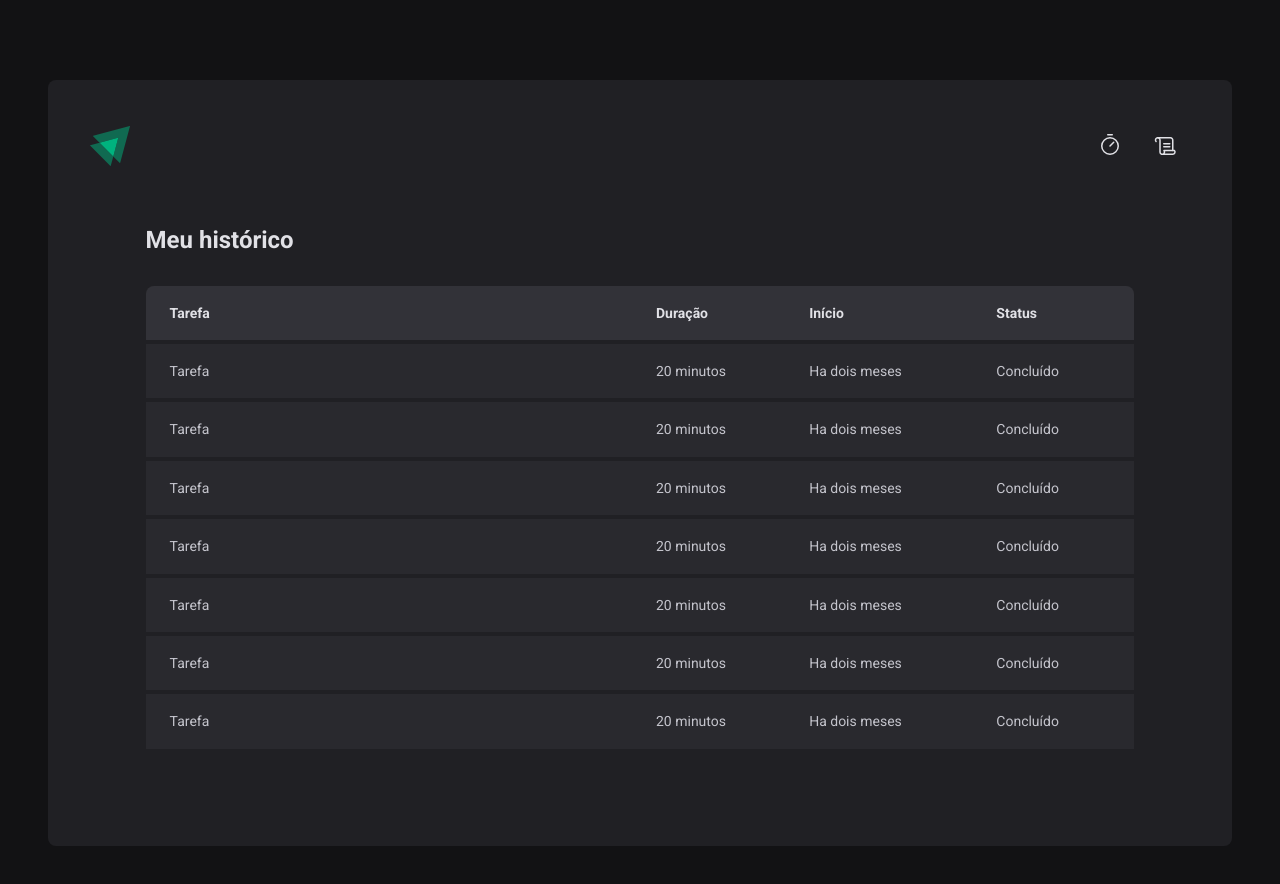
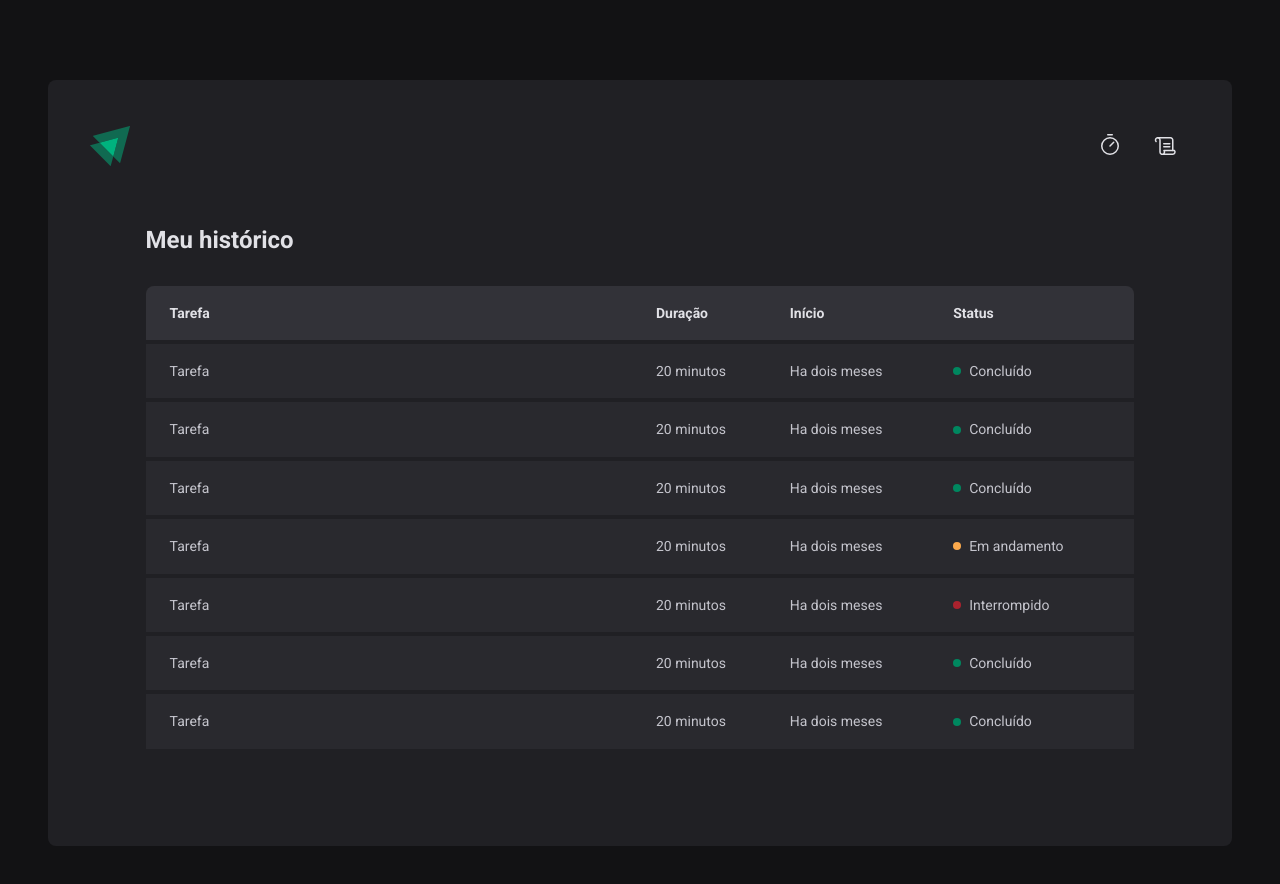
Before and after one commit to Alberto21-boop/Timer, a React (Vite) app: page /history in a window 1280 px wide. Shown: the top 884 px of the page. Built offline with nearby package versions, Linux system fonts and the light colour scheme.

Commit message:
Implementing the zod in the application

```diff
--- a/package.json
+++ b/package.json
@@ -9,11 +9,14 @@
     "preview": "vite preview"
   },
   "dependencies": {
+    "@hookform/resolvers": "^3.1.0",
     "phosphor-react": "^1.4.1",
     "react": "^18.2.0",
     "react-dom": "^18.2.0",
+    "react-hook-form": "^7.43.9",
     "react-router-dom": "^6.11.2",
-    "styled-components": "^6.0.0-rc.1"
+    "styled-components": "^6.0.0-rc.1",
+    "zod": "^3.21.4"
   },
   "devDependencies": {
     "@types/react": "^18.0.28",
--- a/src/pages/History/index.tsx
+++ b/src/pages/History/index.tsx
@@ -1,4 +1,4 @@
-import { HistoryContainer, HistoryList } from "./styles";
+import { HistoryContainer, HistoryList, Status } from "./styles";
 
 export function History() {
   return (
@@ -20,43 +20,57 @@
               <td>Tarefa</td>
               <td>20 minutos</td>
               <td>Ha dois meses</td>
-              <td>Concluído</td>
+              <td>
+                <Status statusColor="green">Concluído</Status>
+              </td>
             </tr>
             <tr>
               <td>Tarefa</td>
               <td>20 minutos</td>
               <td>Ha dois meses</td>
-              <td>Concluído</td>
+              <td>
+                <Status statusColor="green">Concluído</Status>
+              </td>
             </tr>
             <tr>
               <td>Tarefa</td>
               <td>20 minutos</td>
               <td>Ha dois meses</td>
-              <td>Concluído</td>
+              <td>
+                <Status statusColor="green">Concluído</Status>
+              </td>
             </tr>
             <tr>
               <td>Tarefa</td>
               <td>20 minutos</td>
               <td>Ha dois meses</td>
-              <td>Concluído</td>
+              <td>
+                <Status statusColor="yellow">Em andamento</Status>
+              </td>
             </tr>
             <tr>
               <td>Tarefa</td>
               <td>20 minutos</td>
               <td>Ha dois meses</td>
-              <td>Concluído</td>
+              <td>
+                <Status statusColor="red">Interrompido</Status>
+              </td>
             </tr>
             <tr>
               <td>Tarefa</td>
               <td>20 minutos</td>
               <td>Ha dois meses</td>
-              <td>Concluído</td>
+              <td>
+                <Status statusColor="green">Concluído</Status>
+              </td>
             </tr>
             <tr>
               <td>Tarefa</td>
               <td>20 minutos</td>
               <td>Ha dois meses</td>
-              <td>Concluído</td>
+              <td>
+                <Status statusColor="green">Concluído</Status>
+              </td>
             </tr>
           </tbody>
         </table>
--- a/src/pages/History/styles.ts
+++ b/src/pages/History/styles.ts
@@ -60,3 +60,27 @@
     }
   }
 `;
+
+const STATUS_COLORS = {
+  yellow: "yellow-500",
+  green: "green-500",
+  red: "red-500",
+};
+
+interface StatusProps {
+  statusColor: "yellow" | "red" | "green";
+}
+
+export const Status = styled.span<StatusProps>`
+  display: flex;
+  align-items: center;
+  gap: 0.5rem;
+
+  &::before {
+    content: "";
+    width: 0.5rem;
+    height: 0.5rem;
+    border-radius: 50%;
+    background: ${(props) => props.theme[STATUS_COLORS[props.statusColor]]};
+  }
+`;
--- a/src/pages/Home/index.tsx
+++ b/src/pages/Home/index.tsx
@@ -1,4 +1,8 @@
 import { Play } from "phosphor-react";
+import { useForm } from "react-hook-form";
+import { zodResolver } from "@hookform/resolvers/zod";
+import * as zod from "zod";
+import { useState } from "react";
 import {
   CountdownContainer,
   FormContainer,
@@ -9,16 +13,48 @@
   TaskInput,
 } from "./styles";
 
+const newCycleFormValidationSchema = zod.object({
+  task: zod.string().min(1, "Informe a tarefa"),
+  minutesAmount: zod
+    .number()
+    .min(5, "O ciclo precisa ser de no mínimo 5 minutos")
+    .max(60, "O ciclo precisa ser de no máximo 60 minutos"),
+});
+
+interface NewCycleFormData {
+  task: string;
+  minutesAmount: number;
+}
+
 export function Home() {
+  const [] = useState();
+
+  const { register, handleSubmit, watch, reset } = useForm<NewCycleFormData>({
+    resolver: zodResolver(newCycleFormValidationSchema),
+    defaultValues: {
+      task: "",
+      minutesAmount: 0,
+    },
+  });
+
+  function handleCreateNewCycle(data: NewCycleFormData) {
+    console.log(data.task);
+    reset();
+  }
+
+  const task = watch("task");
+  const isSubmitDisable = !task;
+
   return (
     <HomeContainer>
-      <form action="">
+      <form onSubmit={handleSubmit(handleCreateNewCycle)} action="">
         <FormContainer>
           <label htmlFor="task">Vou trabalhar em</label>
           <TaskInput
             id="task"
             list="task-suggestions"
             placeholder="Dê um nome para o seu projeto"
+            {...register("task")}
           />
 
           <datalist id="task-suggestions">
@@ -33,6 +69,7 @@
             step={5}
             min={5}
             max={60}
+            {...register("minutesAmount", { valueAsNumber: true })}
           />
 
           <span>minutos.</span>
@@ -46,7 +83,7 @@
           <span>0</span>
         </CountdownContainer>
 
-        <StartCountdownButton disabled type="submit">
+        <StartCountdownButton disabled={isSubmitDisable} type="submit">
           <Play size={24} />
           Começar
         </StartCountdownButton>
```
Also changed, not shown: pacotes.txt, 1 other file (tests, documents, lock files or other folders).
